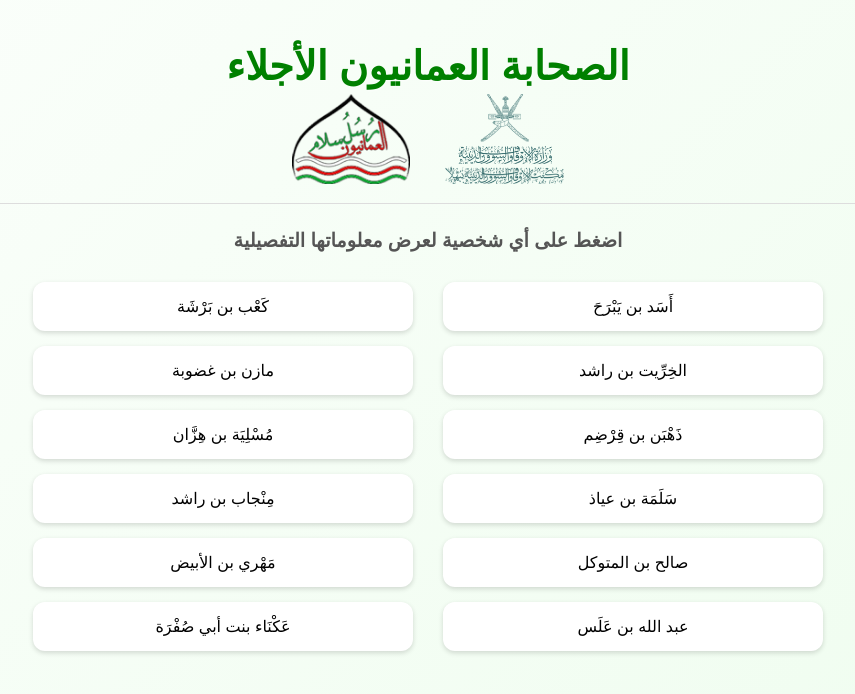
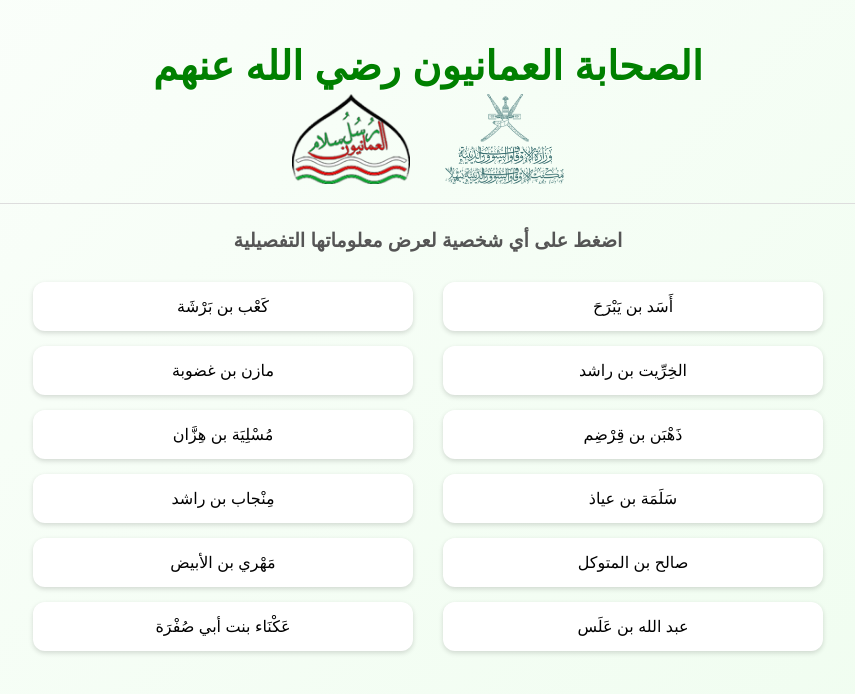
Before and after one commit to contactalshaqmohammed-ui/omanicompanions, a plain HTML site: page تجربة/last last.htm in a window 1280 px wide. Shown: the whole page, without its empty margins (212-1067 px from the left). Drawn offline with Linux system fonts and the light colour scheme.

```diff
--- a/تجربة/last last.htm
+++ b/تجربة/last last.htm
@@ -171,7 +171,7 @@
 </head>
 <body>
 
-    <h1>الصحابة العمانيون الأجلاء</h1>
+    <h1>الصحابة العمانيون رضي الله عنهم</h1>
 
     <div class="logos">
         <img src="شعار المكتب.png" alt="شعار المكتب">
```
